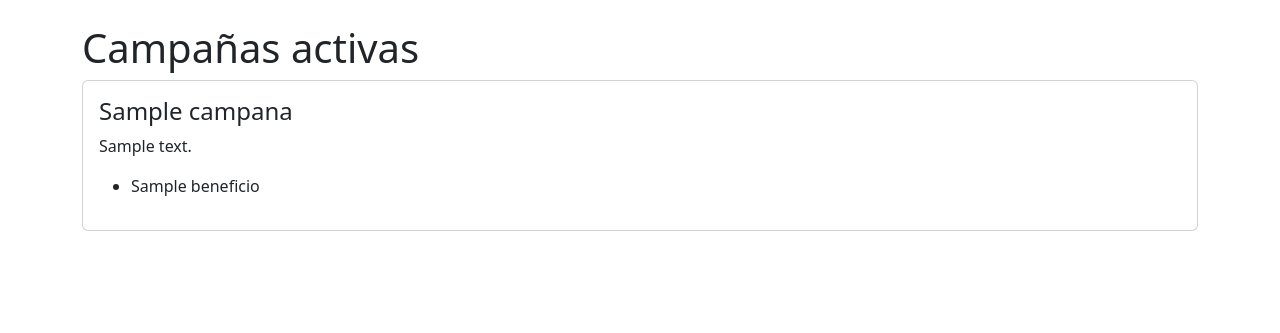
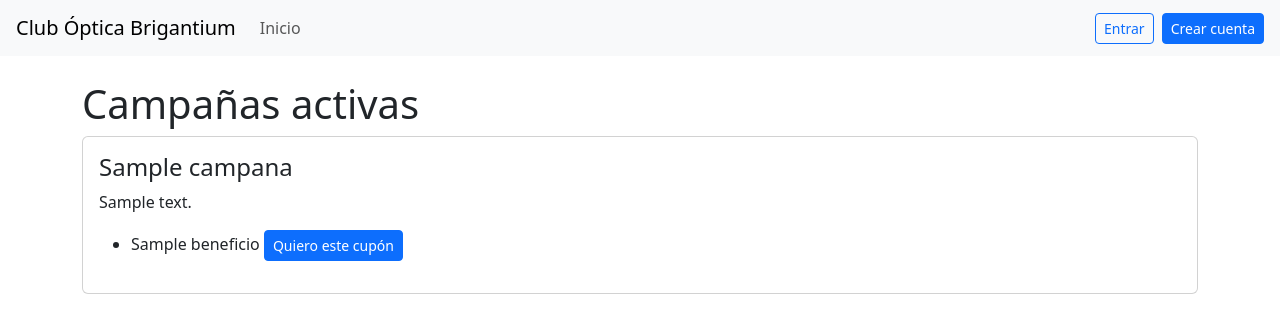
Before and after one commit to Mss18/club-optica-brigantium, a Django app: template campanas/templates/campanas/inicio.html in a window 1280 px wide. Shown: the top 333 px of the page. Run offline with Django 5.2, Linux system fonts and the light colour scheme; the template is opened without the code that fills it: values that come from a table or form of the project are taken from there, others are empty; tables that the repository leaves empty hold one stand-in row (values such as "Sample post").

Commit message:
Añade Mis cupones con QR y menúm navegación

```diff
--- a/campanas/models.py
+++ b/campanas/models.py
@@ -2,6 +2,7 @@
 
 import uuid
 
+import segno
 from django.conf import settings
 from django.db import models
 
@@ -58,6 +59,10 @@ class Cupon(models.Model):
     def __str__(self):
         return f"{self.beneficio} - {self.cliente}"
 
+    @property
+    def qr(self):
+        return segno.make(str(self.codigo)).svg_data_uri(scale=5)
+
 
 class Canje(models.Model):
     cupon = models.OneToOneField(Cupon, on_delete=models.CASCADE)
--- a/campanas/templates/campanas/inicio.html
+++ b/campanas/templates/campanas/inicio.html
@@ -11,7 +11,13 @@
         <p>{{ campana.descripcion }}</p>
         <ul>
           {% for beneficio in campana.beneficio_set.all %}
-            <li>{{ beneficio.titulo }}</li>
+            <li>
+              {{ beneficio.titulo }}
+              <form method="post" action="{% url 'pedir_cupon' beneficio.id %}" class="d-inline">
+                {% csrf_token %}
+                <button type="submit" class="btn btn-sm btn-primary">Quiero este cupón</button>
+              </form>
+            </li>
           {% endfor %}
         </ul>
       </div>
--- a/config/settings.py
+++ b/config/settings.py
@@ -132,6 +132,8 @@ except ImportError:
 
 AUTH_USER_MODEL = "cuentas.Usuario"
 
+LOGIN_URL = "login"
+
 LOGIN_REDIRECT_URL = "/"
 
 LOGOUT_REDIRECT_URL = "login"
--- a/config/urls.py
+++ b/config/urls.py
@@ -23,4 +23,6 @@ urlpatterns = [
     path('admin/', admin.site.urls),
     path("cuentas/", include("cuentas.urls")),
     path("", views.inicio, name="inicio"),
+    path("cupon/pedir/<int:beneficio_id>/", views.pedir_cupon, name="pedir_cupon"),
+    path("mis-cupones/", views.mis_cupones, name="mis_cupones"),
 ]
--- a/templates/base.html
+++ b/templates/base.html
@@ -7,6 +7,25 @@
   <link href="https://cdn.jsdelivr.net/npm/bootstrap@5.3.3/dist/css/bootstrap.min.css" rel="stylesheet">
 </head>
 <body>
+  <nav class="navbar navbar-expand bg-light px-3">
+  <a class="navbar-brand" href="{% url 'inicio' %}">Club Óptica Brigantium</a>
+  <ul class="navbar-nav me-auto">
+    <li class="nav-item"><a class="nav-link" href="{% url 'inicio' %}">Inicio</a></li>
+    {% if user.is_authenticated %}
+      <li class="nav-item"><a class="nav-link" href="{% url 'mis_cupones' %}">Mis cupones</a></li>
+    {% endif %}
+  </ul>
+  {% if user.is_authenticated %}
+    <span class="me-3">Hola, {{ user.username }}</span>
+    <form method="post" action="{% url 'logout' %}">
+      {% csrf_token %}
+      <button type="submit" class="btn btn-outline-secondary btn-sm">Salir</button>
+    </form>
+  {% else %}
+    <a class="btn btn-outline-primary btn-sm me-2" href="{% url 'login' %}">Entrar</a>
+    <a class="btn btn-primary btn-sm" href="{% url 'registro' %}">Crear cuenta</a>
+  {% endif %}
+</nav>
   <div class="container mt-4">
     {% block contenido %}{% endblock %}
   </div>
```
Also changed, not shown: campanas/templates/campanas/mis_cupones.html (added, +18 -0 lines), campanas/views.py (+23 -2 lines).
